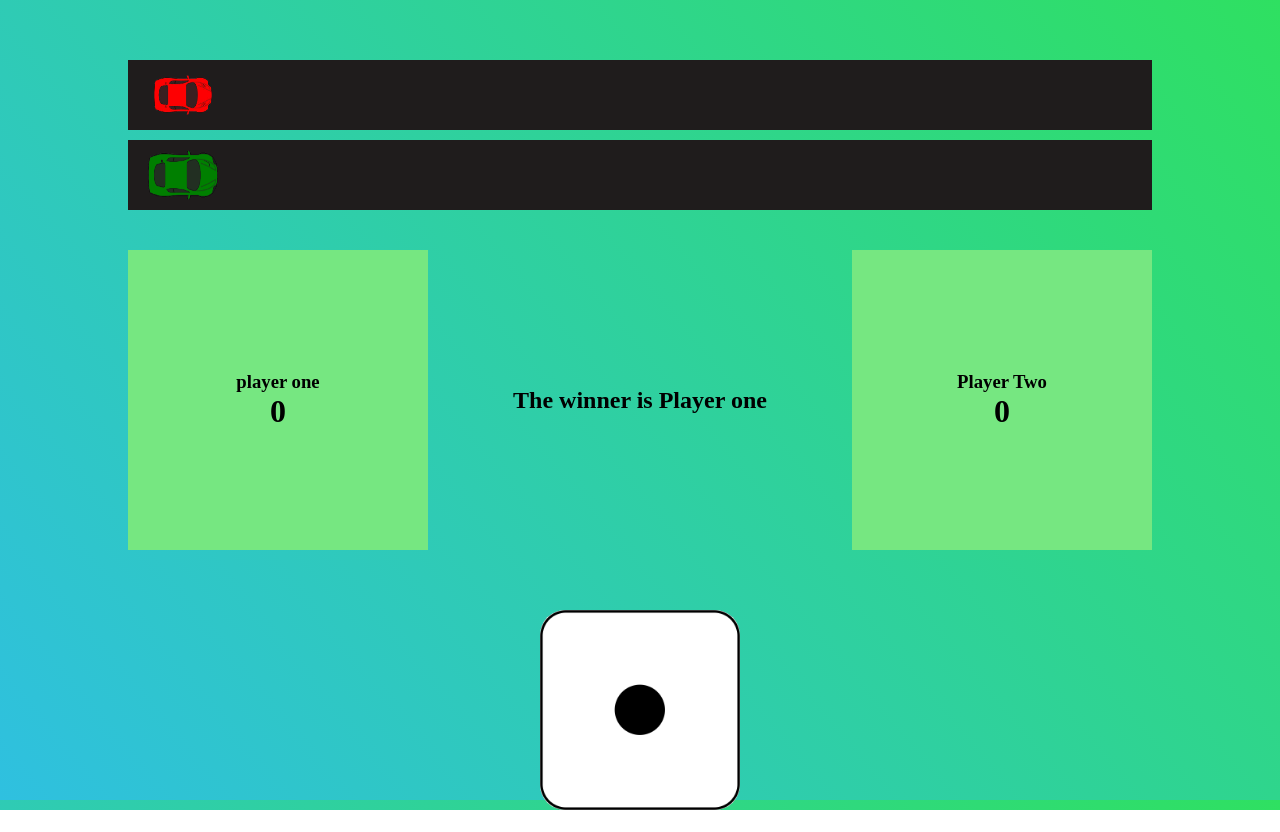
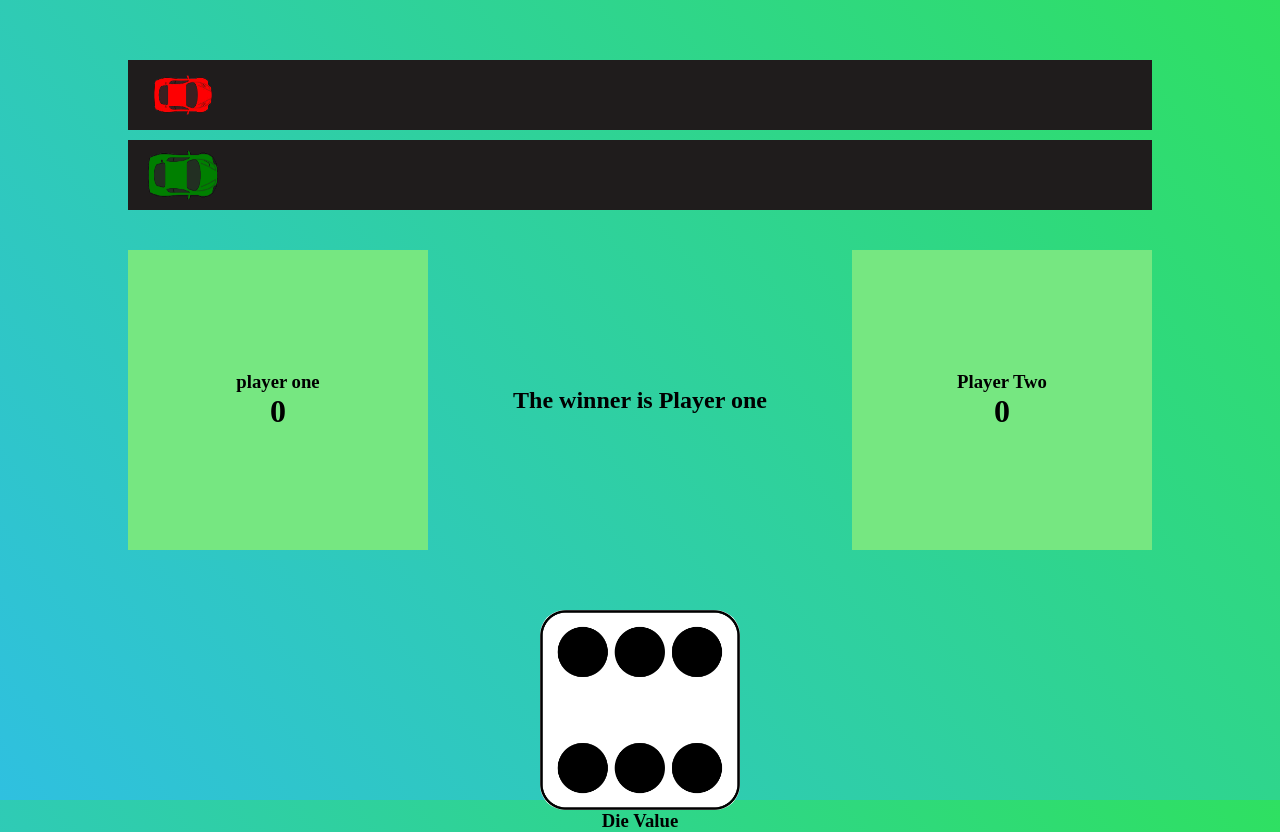
Before and after one commit to Odd-Lessons/sample-repo, a plain HTML site: page index.html in a window 1280 px wide. Both pictures are taken after a click on the element 640 px from the left and 710 px from the top of the page. Before the commit the page ends 810 px from the top, so only its background shows below. Drawn offline with Linux system fonts and the light colour scheme.

Commit message:
Dice code done

```diff
--- a/index.html
+++ b/index.html
@@ -39,9 +39,10 @@
 
     <!-- die section -->
     <div class="die__section">
-      <div class="die">
-        <img src="./assets/die-1.png" />
+      <div class="die" onclick="roll_die()">
+        <img src="./assets/die-1.png" class="die-img" />
       </div>
     </div>
+    <h3 class="value">Die Value</h3>
   </body>
 </html>
--- a/script.js
+++ b/script.js
@@ -1,16 +1,40 @@
 //=============================================>  # VARIABLE
-let die_value;
+let die_value = 1;
+const die_img = document.getElementsByClassName('die-img');
 const die = document.getElementsByClassName('die');
-
-console.log(die);
 
 //=============================================>  # DIE CODE
 function roll_die() {
   // Math.random generates a random number from 0 to 1
-  die_value = Math.floor(Math.random() * 6);
+  die_value = Math.ceil(Math.random() * 6);
+
+  if (die_value === 1) {
+    die_img[0].src = './assets/die-1.png';
+  }
+
+  if (die_value === 2) {
+    die_img[0].src = './assets/die-2.png';
+  }
+
+  if (die_value === 3) {
+    die_img[0].src = './assets/die-3.png';
+  }
+
+  if (die_value === 4) {
+    die_img[0].src = './assets/die-4.png';
+  }
+
+  if (die_value === 5) {
+    die_img[0].src = './assets/die-5.png';
+  }
+
+  if (die_value === 6) {
+    die_img[0].src = './assets/die-6.png';
+  }
+
+  alert('Player has rolled ' + die_value);
 }
 
-die.onClick();
 //=============================================>  # SCORE BOARD
 
 //=============================================>  # RACE TRACK CODE
```
